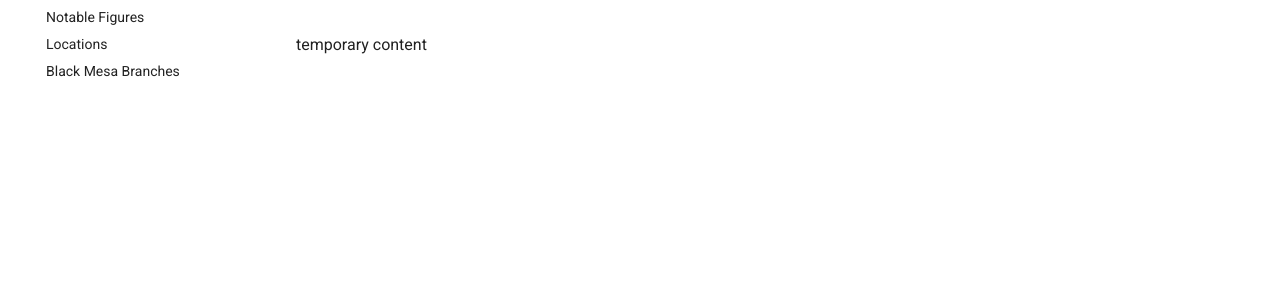
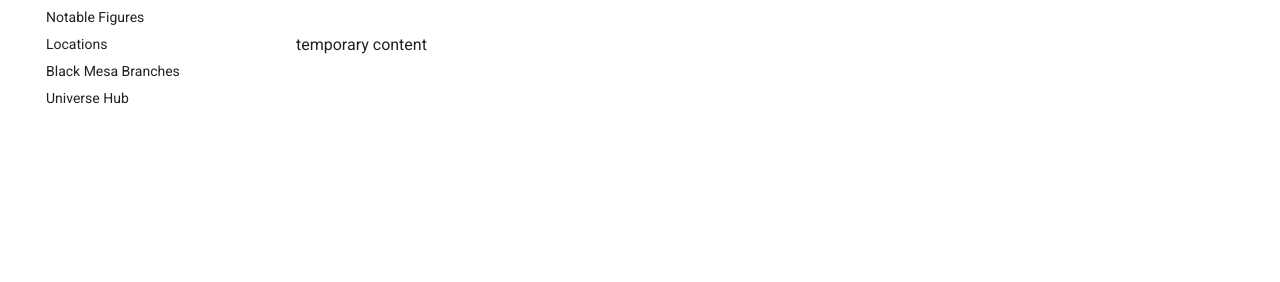
Before and after one commit to Project-Ordinance/website-wiki, an MkDocs documentation site: the page built from docs/lore/index.md, in a window 1280 px wide. Shown: the part 196-478 px from the top of the page. Built offline with MkDocs 1.6.1 and Material for MkDocs 9.7.7, drawn with Linux system fonts in a browser that asks for light colours.

Commit message:
Update mkdocs.yml

```diff
--- a/mkdocs.yml
+++ b/mkdocs.yml
@@ -100,3 +100,4 @@ nav:
     - Notable Figures: lore/figures.md
     - Locations: lore/locations.md
     - Black Mesa Branches: lore/bm-branches.md
+    - Universe Hub: lore/ic-information.md
```
